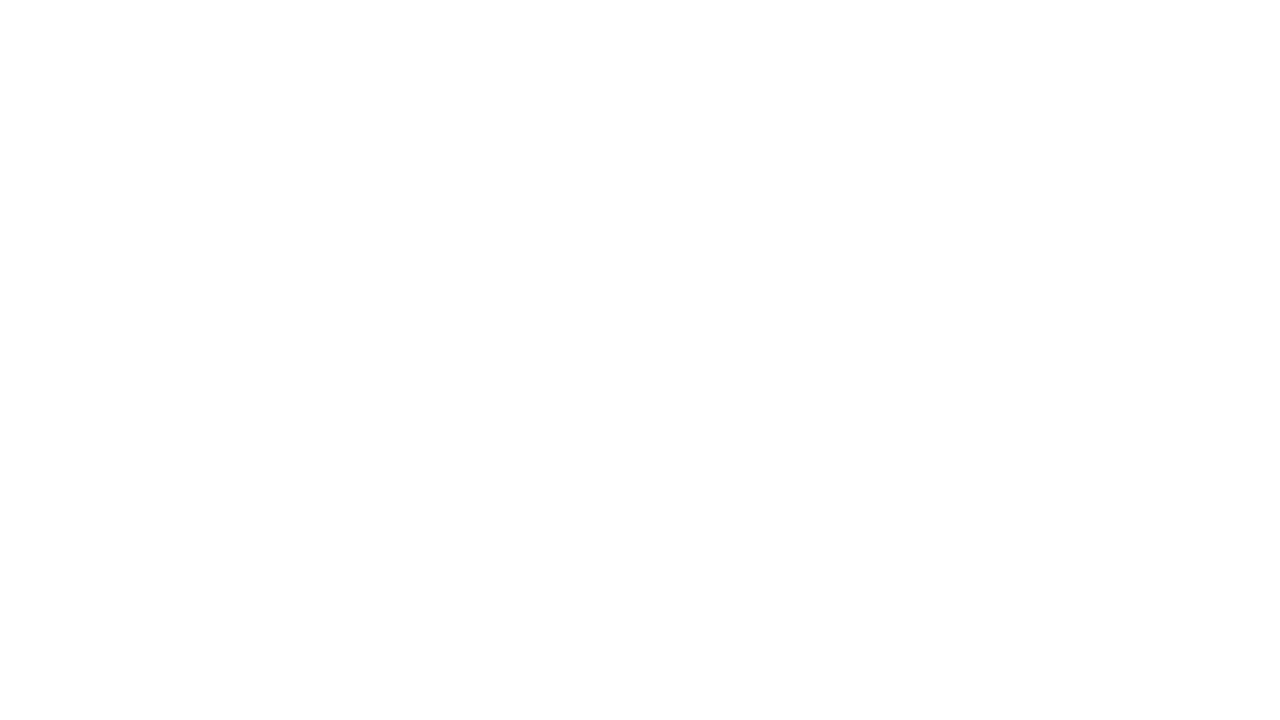
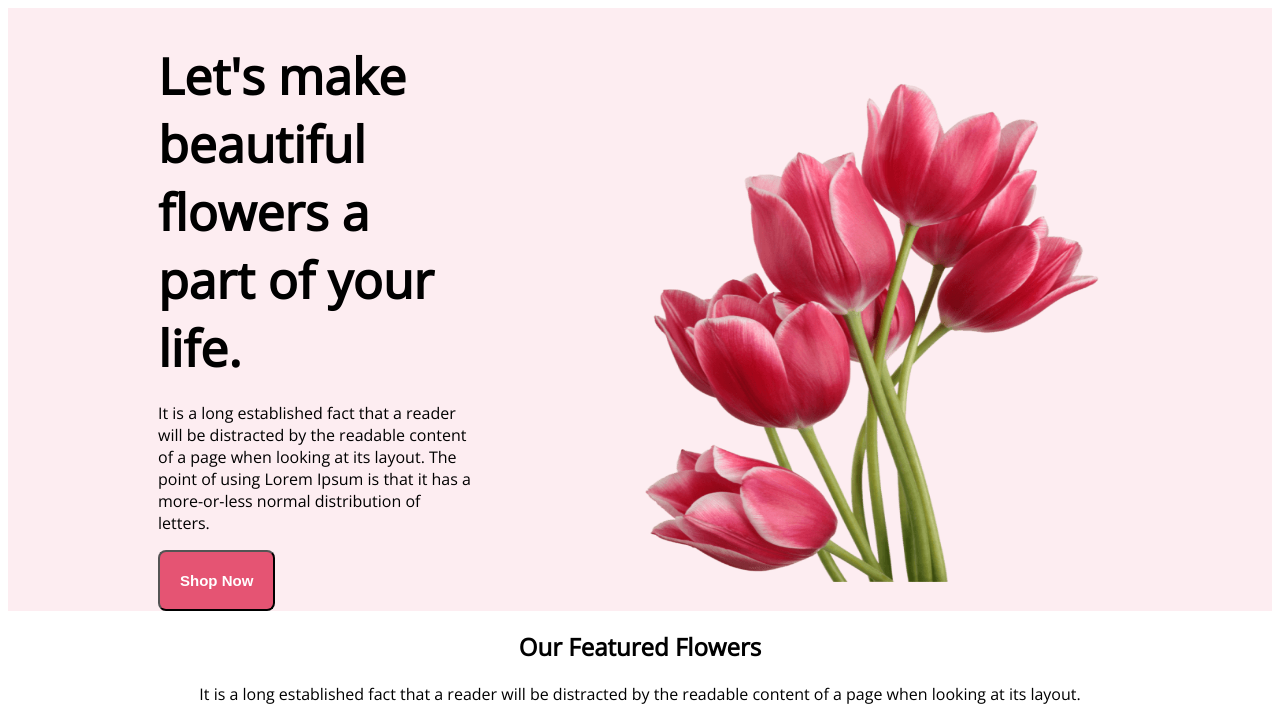
Before and after one commit to Khairulhasan111/flower-assignment, a plain HTML site: page index.html in a window 1280 px wide. Shown: the top 720 px of the page. Drawn offline with nearby package versions, Linux system fonts and the light colour scheme.

Commit message:
header and banner added

```diff
--- a/index.html
+++ b/index.html
@@ -1,11 +1,84 @@
 <!DOCTYPE html>
 <html lang="en">
+
 <head>
     <meta charset="UTF-8">
     <meta name="viewport" content="width=device-width, initial-scale=1.0">
     <title>Assignment of Flower Shop</title>
+
+    <link rel="stylesheet" href="styles/style.css">
+
+    <link rel="preconnect" href="https://fonts.googleapis.com">
+    <link rel="preconnect" href="https://fonts.gstatic.com" crossorigin>
+    <link
+        href="https://fonts.googleapis.com/css2?family=Open+Sans&family=Poppins:wght@500&family=Roboto+Condensed:ital,wght@1,300&family=Work+Sans&display=swap"
+        rel="stylesheet">
 </head>
+
 <body>
 
+    <header class="header">
+
+
+        <div class="banner-content">
+            <h1>Let's make beautiful flowers a part of your life.</h1>
+            <p>It is a long established fact that a reader will be distracted by the readable content of a page when
+                looking at its layout. The point of using Lorem Ipsum is that it has a more-or-less normal distribution
+                of letters.</p>
+            <button class="btn-primary">Shop Now</button>
+        </div>
+
+
+
+        <div>
+            <img class="banner-img" src="Flower Asset/pngwing 10.png" alt="">
+        </div>
+
+
+    </header>
+
+
+    <main>
+
+
+        <section>
+            <div class="feature">
+
+                <h2>Our Featured Flowers</h2>
+                <p>It is a long established fact that a reader will be distracted by the readable content of a page when looking at its layout.</p>
+
+
+                <div>
+                    <img src="Flower Asset/pngwing 6.png" alt="">
+                    <p class="feature-img-detail">Pink Flower Tree</p>
+                </div>
+
+
+                <div>
+                    <img src="Flower Asset/pngwing 5.png" alt="">
+                    <p>Pink Flower Tree</p>
+                </div>
+
+
+                <div>
+                    <img src="Flower Asset/pngwing 7.png" alt="">
+                    <p>Pink Flower Tree</p>
+                </div>
+
+
+            </div>
+
+        </section>
+
+
+
+    </main>
+
+
+    <footer>
+
+    </footer>
+
 </body>
+
 </html>
--- /dev/null
+++ b/styles/style.css
@@ -0,0 +1,59 @@
+/* Universal */
+body {
+    font-family: 'Open Sans', sans-serif;
+
+}
+
+
+/* header banner */
+
+.header {
+
+    display: flex;
+
+    align-items: center;
+    background-color: rgba(229, 84, 115, 0.1);
+}
+
+.header .banner-img {
+    width: 500px;
+    height: 500px;
+    margin-top: 50px;
+    margin-right: 150px;
+
+}
+
+.banner-content {
+    margin-left: 150px;
+    margin-right: 150px;
+}
+
+.banner-content > h1 {
+    font-size: 50px;
+    margin-bottom: 20px;
+}
+
+.banner-container {
+    margin-top: 50px;
+}
+
+.btn-primary {
+    border-radius: 8px;
+    background: #E55473;
+    padding: 20px;
+    color: #FFF;
+    text-align: center;
+
+    font-size: 15px;
+
+    font-weight: 700;
+
+}
+
+
+
+/* feature section */
+
+.feature {
+    text-align: center;
+}
```
